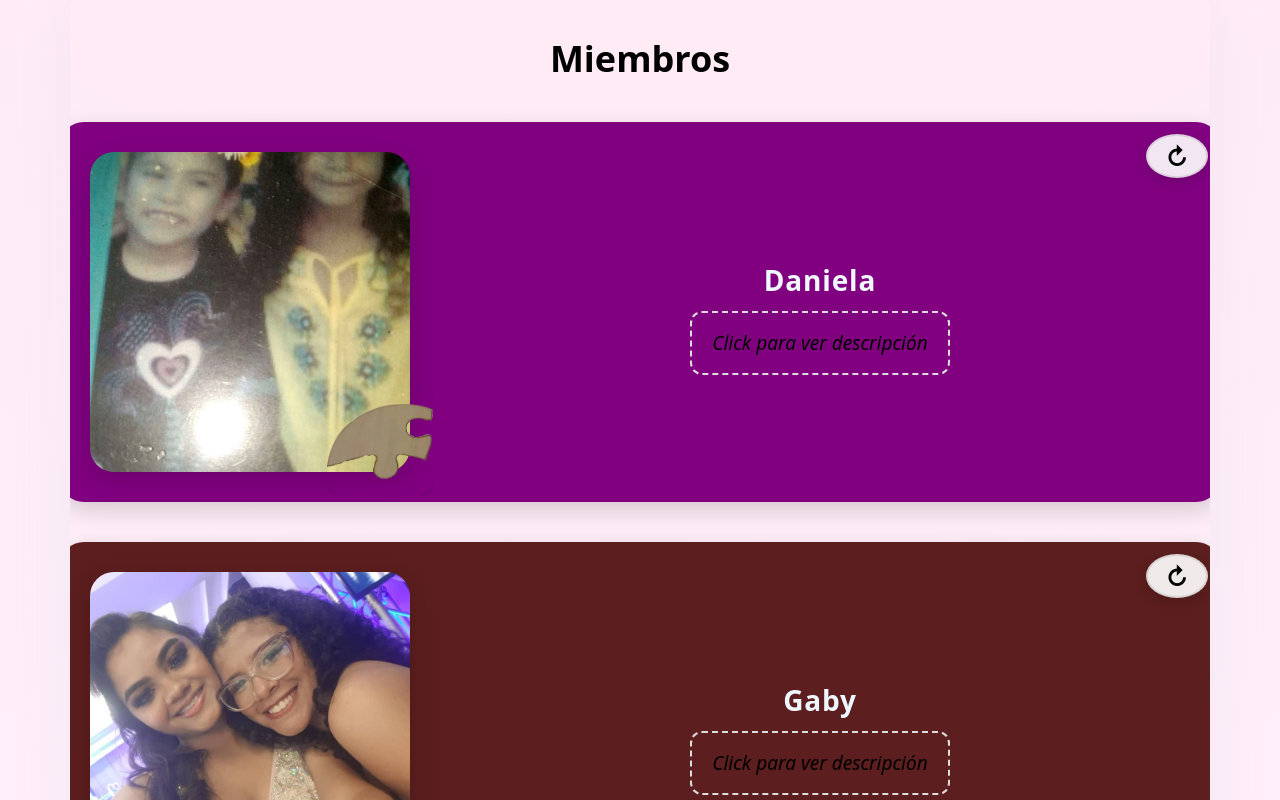
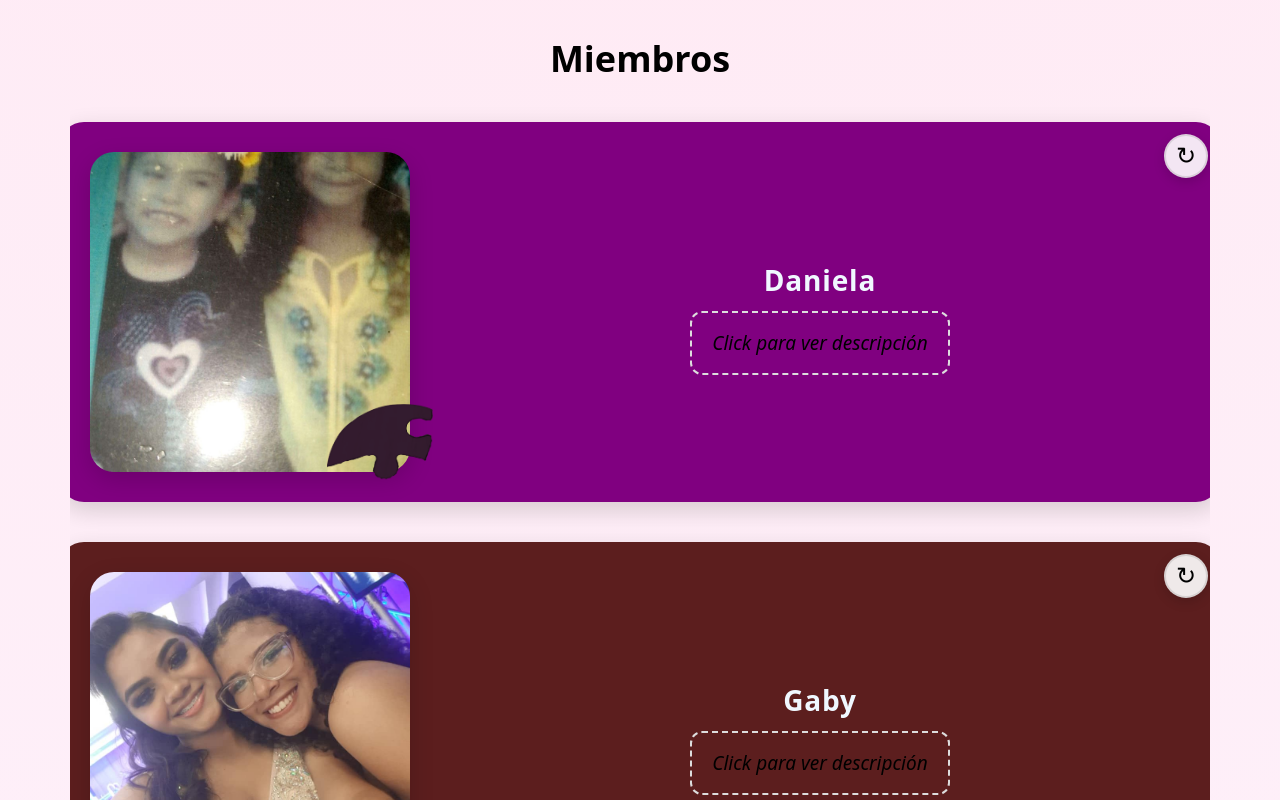
Before and after one commit to yonmar22leal/one-piece, a React (Vite) app: page / in a window 1280 px wide. Shown: the part 1100-1900 px from the top of the page. Built offline with nearby package versions, Linux system fonts and the light colour scheme.

Commit message:
cambio de color a la piece y el hover de la pieza

```diff
--- a/src/components/PuzzleHeart/Avatar.jsx
+++ b/src/components/PuzzleHeart/Avatar.jsx
@@ -165,29 +165,41 @@ const Avatar = ({
       opacity: 1;
     }
     20% {
-      transform: scale(1.3) translate(10px, 15px);  /* ← ABAJO */
+      transform: scale(1.3) translate(10px, 15px);
       opacity: 0.9;
       filter: drop-shadow(0 0 10px #ffd700);
     }
     60% {
-      transform: scale(1.1) translate(40px, 60px);  /* ← MÁS ABAJO */
+      transform: scale(1.1) translate(40px, 60px);
       opacity: 0.7;
       filter: drop-shadow(0 0 20px #ffed4a);
     }
     100% {
-      transform: scale(0.3) translate(120px, 150px); /* ← FUERTE ABAJO */
+      transform: scale(0.3) translate(120px, 150px);
       opacity: 0;
       filter: drop-shadow(0 0 30px #ffffff);
     }
   }
 
   .puzzle-badge {
-    transition: all 0.2s ease;
+    transition: all 0.3s ease-in-out;
+    /* FILTRO EXACTO que pediste */
+    ;
+  }
+
+  .puzzle-badge img {
+  filter: sepia(1.3) saturate(2.5) hue-rotate(261deg) brightness(0.2);
+  }
+
+  .puzzle-badge img:hover {
+  filter: sepia(0.3) saturate(2.5) hue-rotate(262deg) brightness(1.2);
   }
 
   .puzzle-badge:not(.shooting-star):hover {
-    transform: scale(1.05);
-    filter: brightness(1.1);
+    /* Cambio de color en hover - resetea filtros y cambia tonos */
+    filter: sepia(0) saturate(1.8) hue-rotate(0deg) brightness(1.4);
+    transform: scale(1.08) rotate(5deg);
+    filter: drop-shadow(0 4px 12px rgba(147, 51, 234, 0.4));
   }
 
   .puzzle-badge.shooting-star {
@@ -195,10 +207,11 @@ const Avatar = ({
     pointer-events: none !important;
   }
 
-  .avatar-container button:hover:not([disabled]) {
+  .avatar-container button:hover:not([disabled]):not(.puzzle-badge) {
     background: rgba(255,255,255,0.1);
   }
 `}</style>
+
 
     </div>
   );
--- a/src/components/PuzzleHeart/PuzzleHeart.css
+++ b/src/components/PuzzleHeart/PuzzleHeart.css
@@ -1,9 +1,11 @@
 .puzzle-heart {
   border-radius: 30px;
-  box-shadow: 0 16px 56px #c1cff533;
   position: relative;
   overflow: hidden;
+
 }
+
+
 
 .heart-list {
   display: flex;
@@ -41,10 +43,6 @@
   font-size: 2rem;
 }
 
-.puzzle-piece-vertical img {
-  transition: box-shadow .3s, filter .24s;
-  box-shadow: 0 8px 24px rgba(0,0,0,0.15);
-}
 
 /* En PuzzleHeart.css o global.css */
 .heart-container {
--- a/src/components/PuzzleHeart/PuzzlePiece.jsx
+++ b/src/components/PuzzleHeart/PuzzlePiece.jsx
@@ -2,6 +2,7 @@ import React, { useState, useEffect } from 'react';
 import Avatar from './Avatar';
 import Info from './Info';
 import Gallery from './Gallery';
+import './PuzzleHeart.css';
 
 const DEFAULT_AVATAR_SIZE = 320;
 
--- a/src/index.css
+++ b/src/index.css
@@ -39,20 +39,7 @@ h1 {
   line-height: 1.1;
 }
 
-button {
-  border-radius: 8px;
-  border: 1px solid transparent;
-  padding: 0.6em 1.2em;
-  font-size: 1em;
-  font-weight: 500;
-  font-family: inherit;
-  background-color: #1a1a1a;
-  cursor: pointer;
-  transition: border-color 0.25s;
-}
-button:hover {
-  border-color: #646cff;
-}
+
 button:focus,
 button:focus-visible {
   outline: 4px auto -webkit-focus-ring-color;
```
